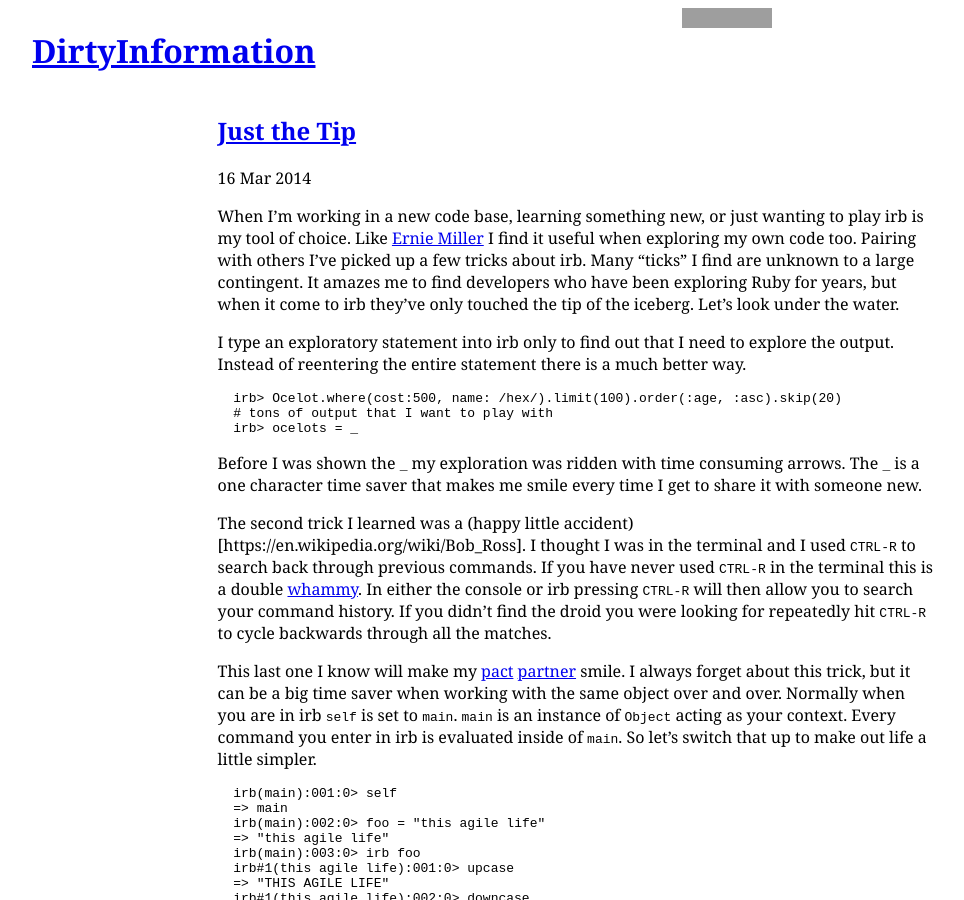
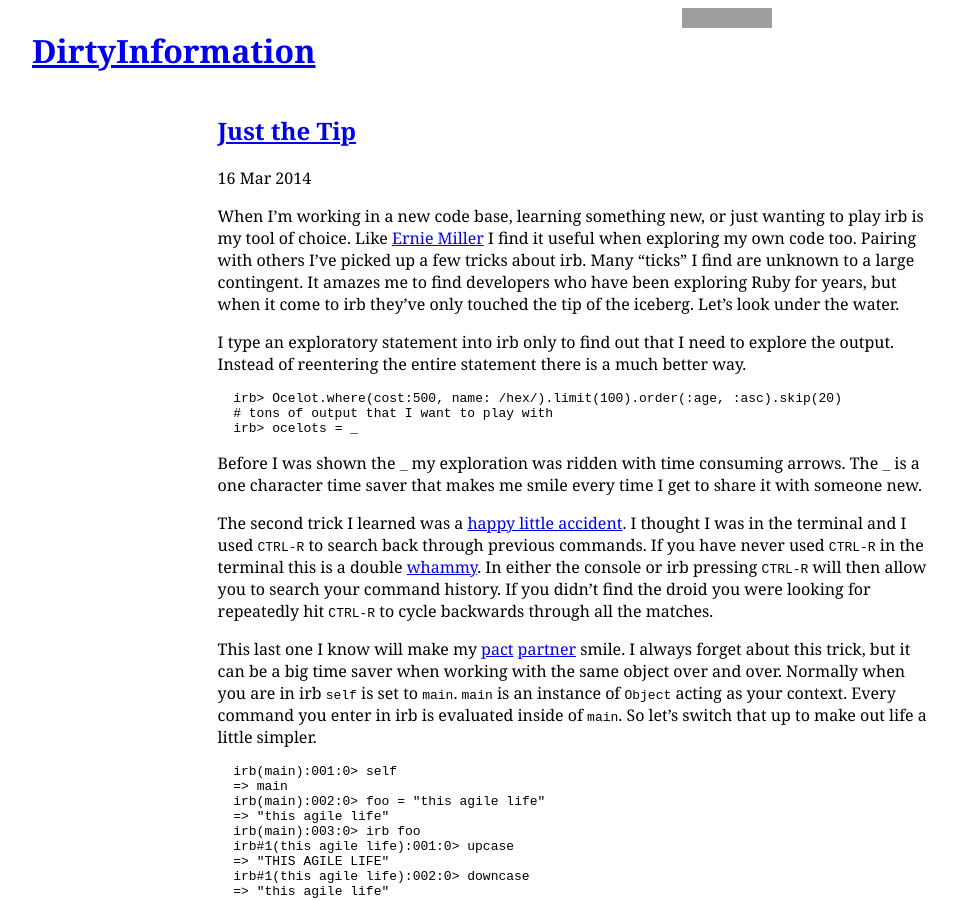
Before and after one commit to adkron/dirtyinformation.com, a Jekyll site: the page built from _posts/2014-3-16-just-the-tip.markdown, in a window 1280 px wide and 900 px high. Shown: the whole window, without its empty margins (64-1028 px from the left). Built offline with Jekyll 4.4.1, drawn with Linux system fonts in a browser that asks for light colours; Markdown is read by kramdown in place of the engine named in the settings; grey boxes are pictures that could not be loaded.

Commit message:
Fixes link
Amos King @adkron <amos.l.king@gmail.com>

```diff
--- a/_posts/2014-3-16-just-the-tip.markdown
+++ b/_posts/2014-3-16-just-the-tip.markdown
@@ -27,7 +27,7 @@ arrows. The `_` is a one character time saver that makes me smile every
 time I get to share it with someone new.
 
 The second trick I learned was a
-(happy little accident)[https://en.wikipedia.org/wiki/Bob_Ross]. I
+[happy little accident](https://en.wikipedia.org/wiki/Bob_Ross). I
 thought I was in the terminal and I used `CTRL-R` to search back
 through previous commands. If you have never used `CTRL-R` in the terminal
 this is a double [whammy](https://en.wikipedia.org/wiki/Press_Your_Luck).
```
